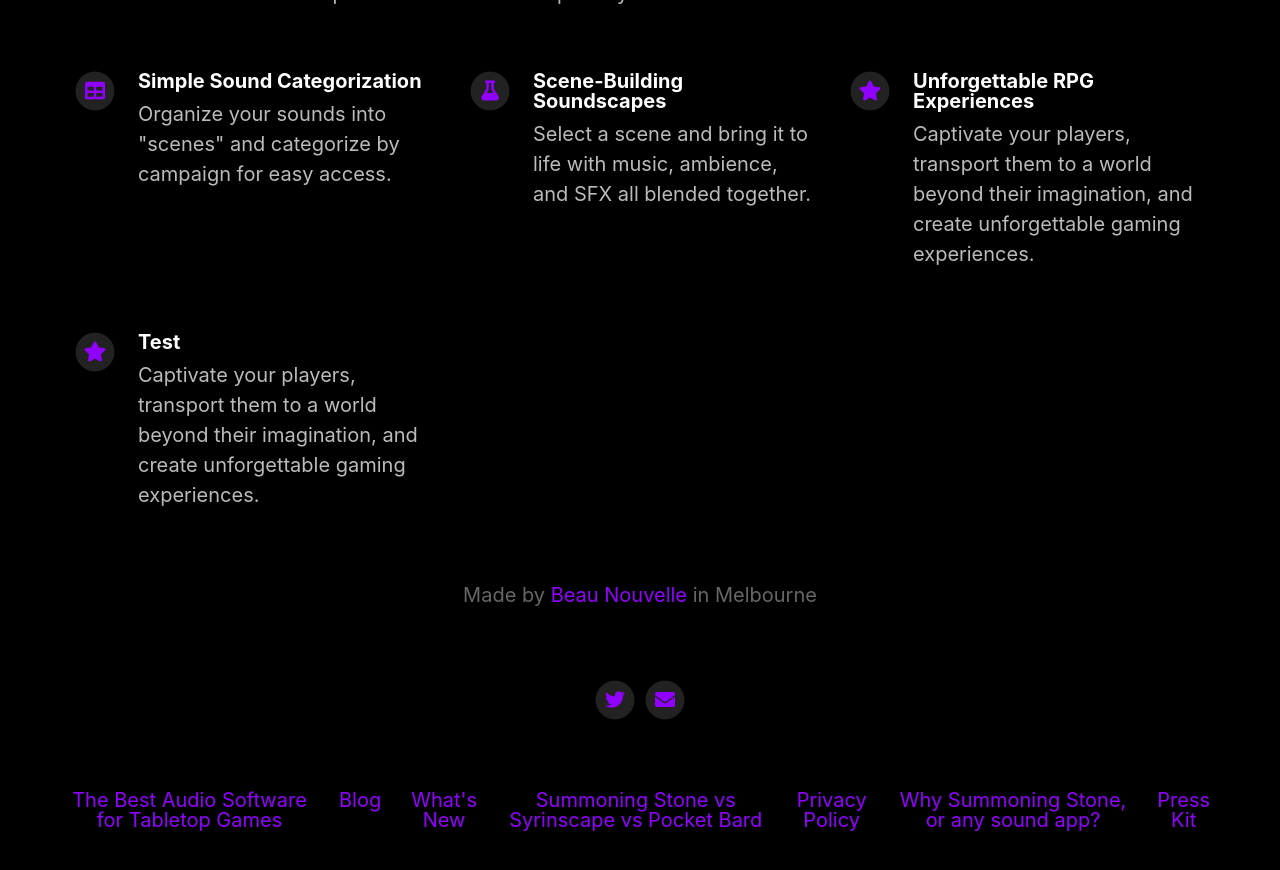
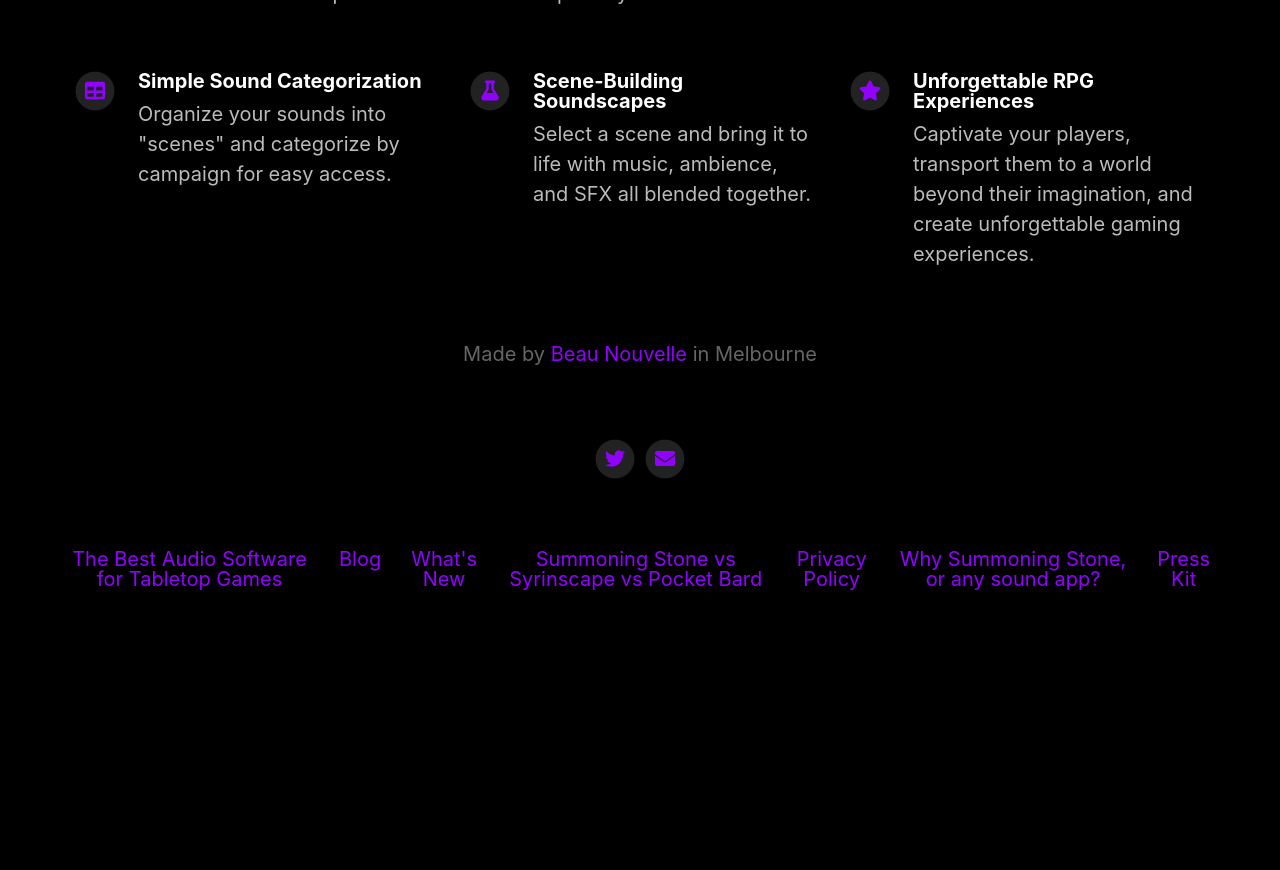
Before and after one commit to BeauNouvelle/summoning-stone-web, a Jekyll site: the page built from index.html, in a window 1280 px wide and 900 px high, scrolled down 1224 px. Shown: the top 870 px of the window. Built offline with Jekyll 4.4.1, drawn with Linux system fonts in a browser that asks for light colours; nearby versions of some CDN libraries; after the commit the page ends 1883 px from its top, so only the background shows below that.

Commit message:
Removed the test section

```diff
--- a/_config.yml
+++ b/_config.yml
@@ -56,11 +56,6 @@ features                                  :
   - title                                 : Unforgettable RPG Experiences
     description                           : Captivate your players, transport them to a world beyond their imagination, and create unforgettable gaming experiences.
     fontawesome_icon_name                 : star
-
-  - title                                 : Test
-    description                           : Captivate your players, transport them to a world beyond their imagination, and create unforgettable gaming experiences.
-    fontawesome_icon_name                 : star
-
 
 # Theme Settings
 topbar_color                              : "#000000"
```
